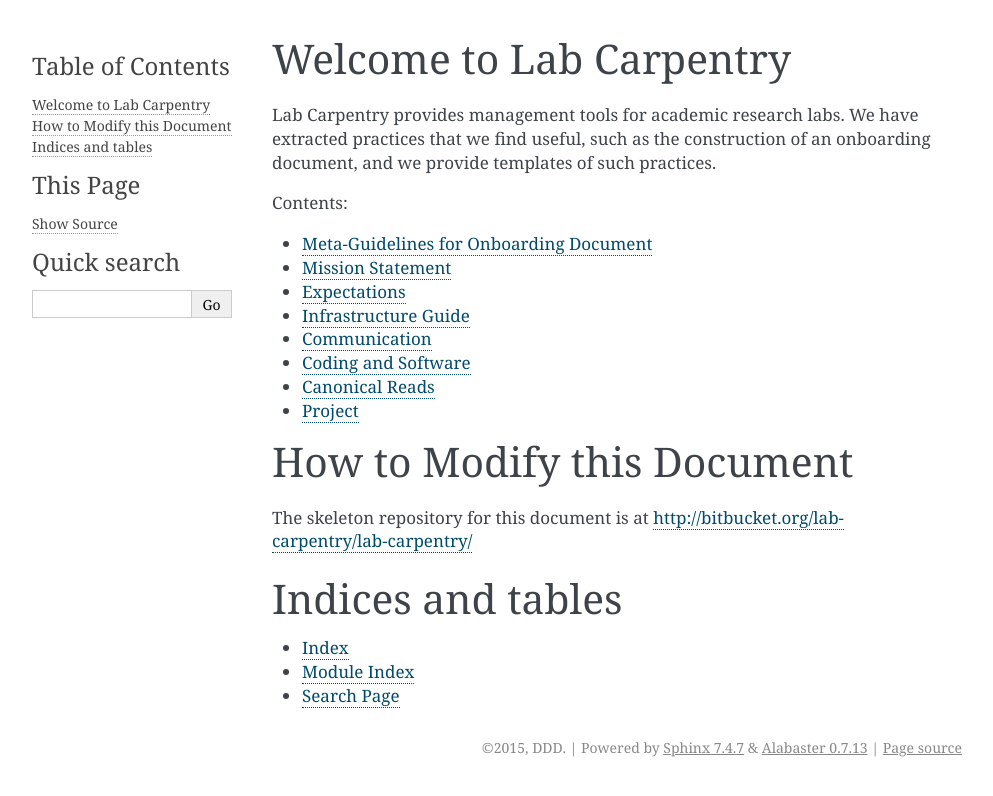
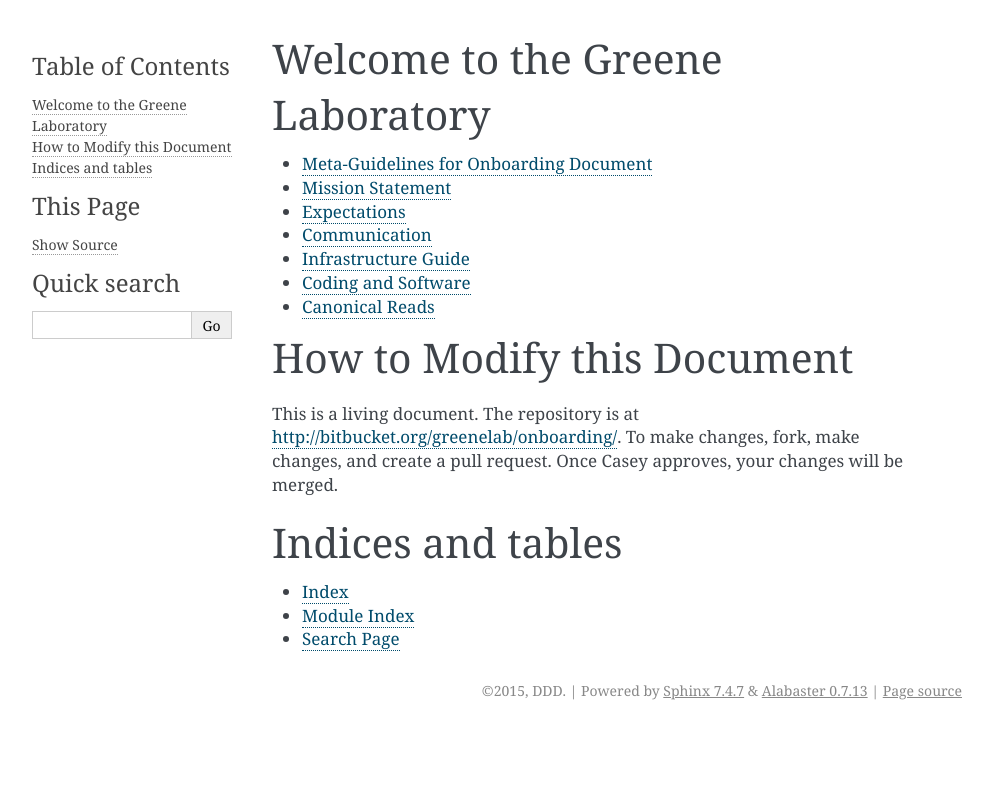
Before and after one commit to greenelab/onboarding, a Sphinx documentation site: the page built from source/index.rst, in a window 1280 px wide. Shown: the top 796 px of the page, without its empty margins (148-1141 px from the left). Built offline with Sphinx 7.4.7, drawn with Linux system fonts in a browser that asks for light colours.

Commit message:
reorder TOC, provide instructions for modifying

```diff
--- a/source/index.rst
+++ b/source/index.rst
@@ -3,14 +3,8 @@
    You can adapt this file completely to your liking, but it should at least
    contain the root `toctree` directive.
 
-Welcome to Lab Carpentry
+Welcome to the Greene Laboratory
 ========================
-
-Lab Carpentry provides management tools for academic research labs. We
-have extracted practices that we find useful, such as the construction of
-an onboarding document, and we provide templates of such practices.
-
-Contents:
 
 .. toctree::
    :maxdepth: 2
@@ -18,17 +12,18 @@ Contents:
    meta
    mission_statement
    expectations
+   communication
    infrastructure
-   communication
    coding_and_software
    canonical_reads
-   project
 
 How to Modify this Document
 ===========================
 
-The skeleton repository for this document is at
-http://bitbucket.org/lab-carpentry/lab-carpentry/
+This is a living document. The repository is at
+http://bitbucket.org/greenelab/onboarding/. To make changes, fork, make
+changes, and create a pull request. Once Casey approves, your changes will be
+merged.
 
 Indices and tables
 ==================
```
